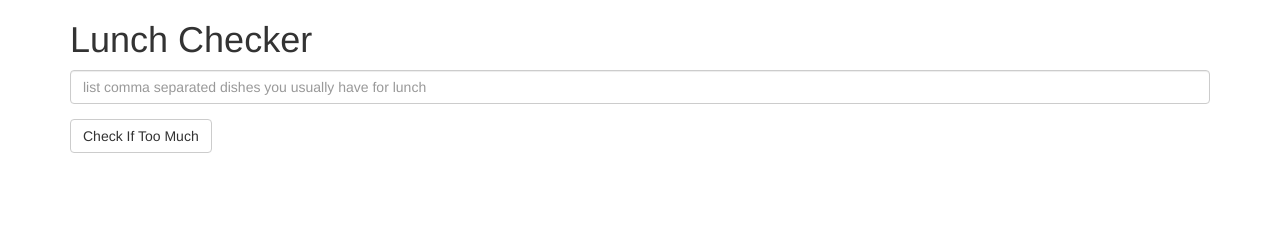
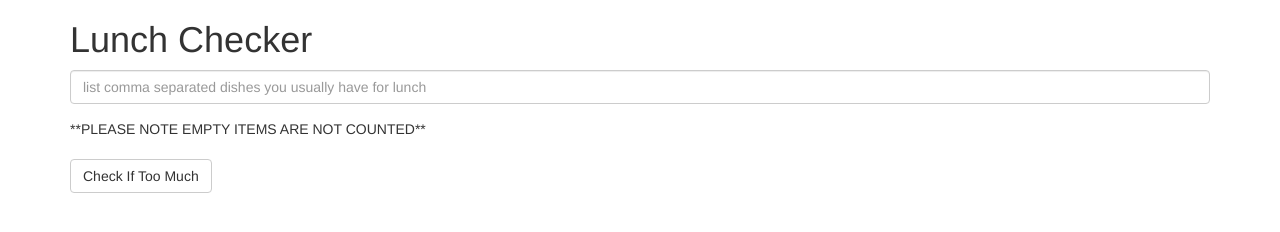
Before and after one commit to rmoulliet88/rmoulliet88.github.io, a plain HTML site: page assignment1/index.html in a window 1280 px wide. Drawn offline with Linux system fonts and the light colour scheme.

Commit message:
Added comment on empty items for first assignement.

```diff
--- a/assignment1/index.html
+++ b/assignment1/index.html
@@ -36,6 +36,10 @@
              placeholder="list comma separated dishes you usually have for lunch"
              class="form-control" ng-class="{green: green, red: red}" ng-model="items">
          </div>
+         <div>
+             **PLEASE NOTE EMPTY ITEMS ARE NOT COUNTED**
+         </div>
+         <br/>
          <div class="form-group">
              <button class="btn btn-default" ng-click="getLunchMessage()">Check If Too Much</button>
          </div>
```
